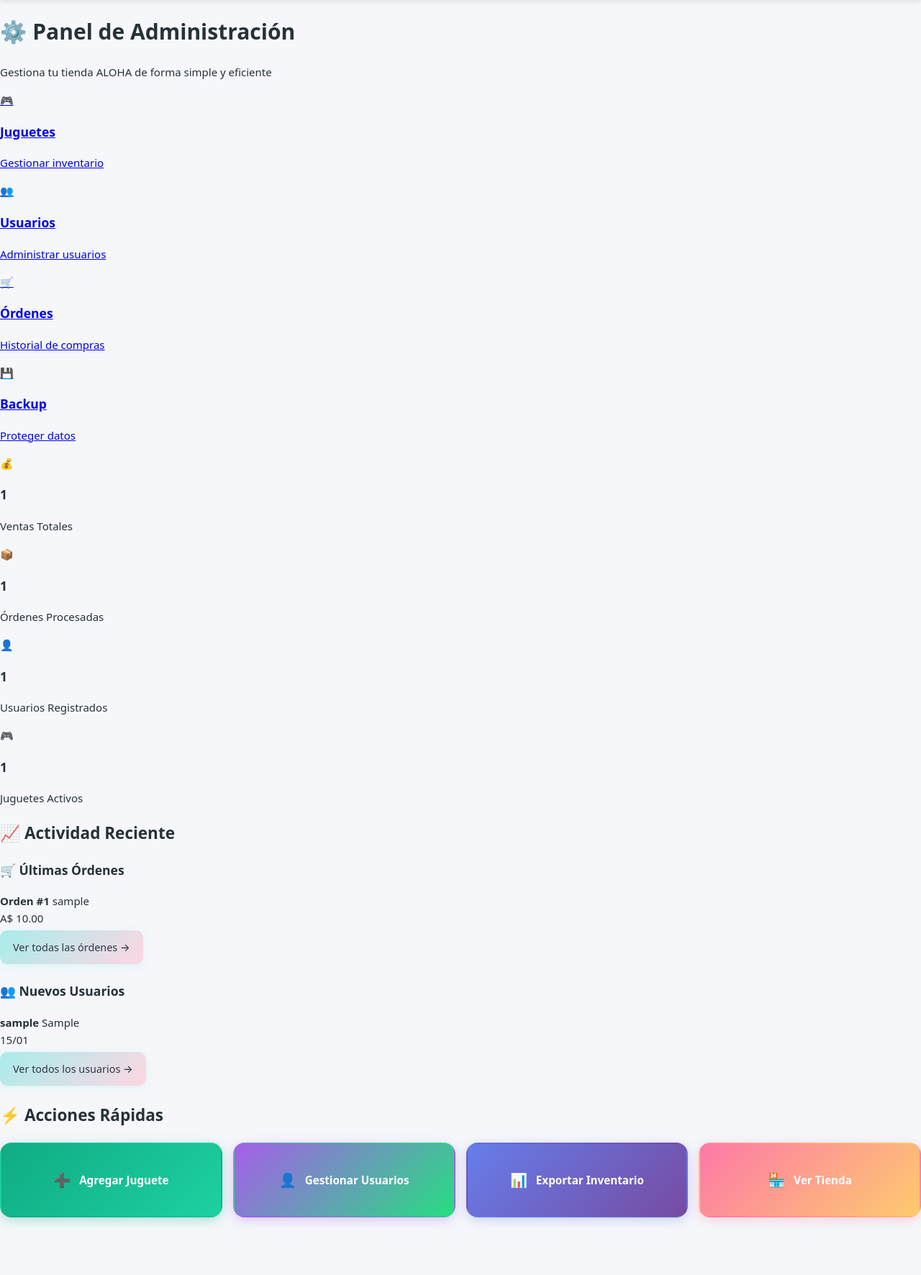
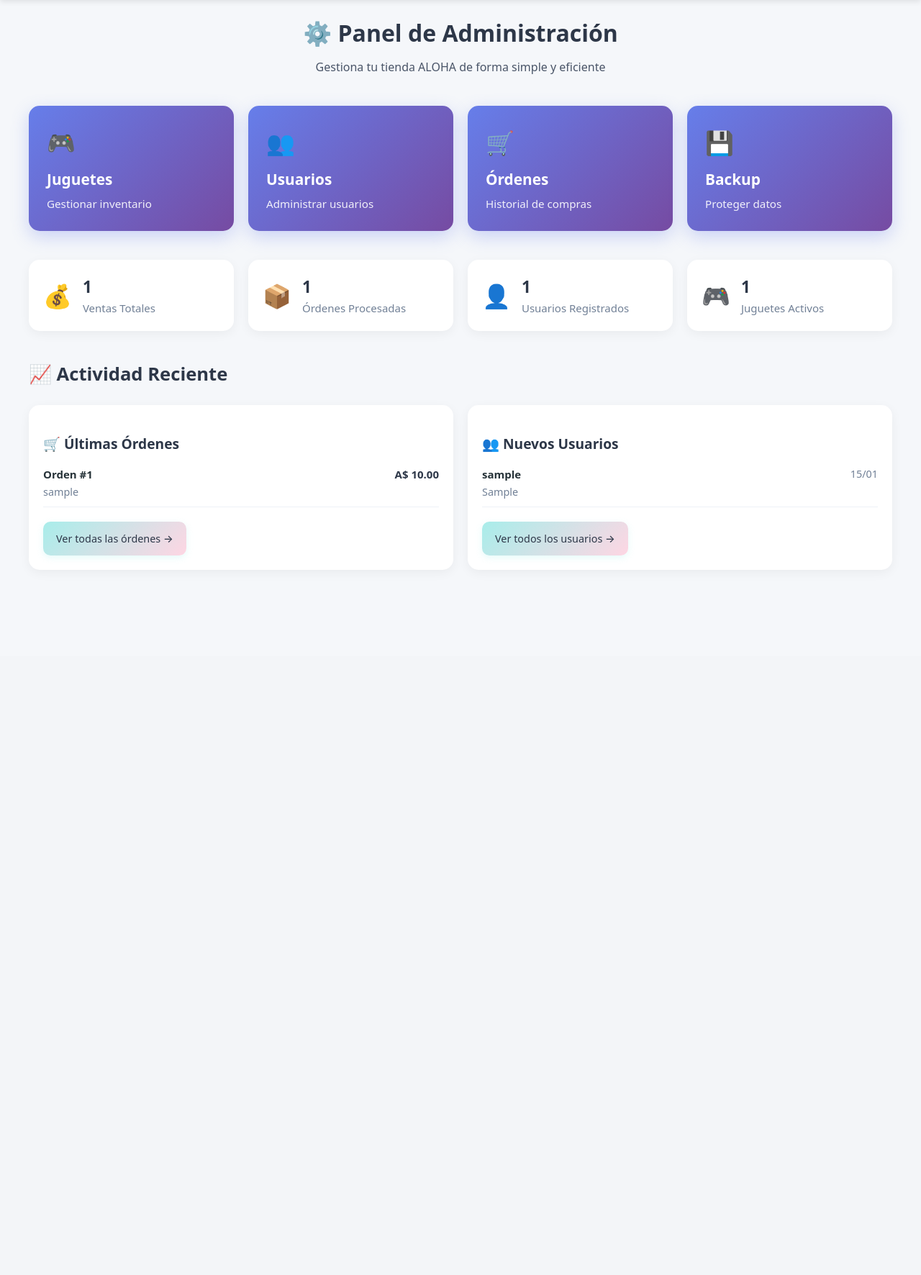
Before and after one commit to Esemanraro/Tienda, a Flask app: template templates/admin_dashboard.html in a window 1280 px wide. Shown: the part 73-1845 px from the top of the page at 72% size. After the commit the page ends 845 px from the top, so only its background shows below. Run offline with Flask 3, Linux system fonts and the light colour scheme; a user stored in the database is signed in; tables that the repository leaves empty hold one stand-in row (values such as "Sample post"); the template is opened without the code that fills it: values that come from a table or form of the project are taken from there, most other values are stand-ins (such as "Sample title", 1, 10 or a date in 2020); parts of the project's set-up code (start-up, migrations or seed data) failed here and were passed over; some libraries are stand-ins or nearby versions.

Commit message:
Admin panel changes

```diff
--- a/templates/admin_dashboard.html
+++ b/templates/admin_dashboard.html
@@ -313,171 +313,120 @@
 {% endblock %}
 
 {% block content %}
-<div class="admin-container admin-dashboard">
-    <!-- Navegación Principal Limpia -->
-    <div class="admin-header">
-        <h1>⚙️ Panel de Administración</h1>
-        <p class="admin-subtitle">Gestiona tu tienda ALOHA de forma simple y eficiente</p>
+<div style="max-width:1200px; margin:0 auto; padding:20px;">
+
+    <!-- Header -->
+    <div style="text-align:center; margin-bottom:40px; animation:fadeInUp 0.6s ease;">
+        <h1 style="font-size:2rem; font-weight:700; color:#2d3748; margin:0;">⚙️ Panel de Administración</h1>
+        <p style="font-size:1rem; color:#4a5568; margin:10px 0 0;">Gestiona tu tienda ALOHA de forma simple y eficiente</p>
     </div>
 
     <!-- Navegación por Cards -->
-    <div class="nav-cards-grid">
-
-        <a href="{{ url_for('admin.toys_page') }}" class="nav-card">
-            <div class="nav-icon">🎮</div>
-            <h3>Juguetes</h3>
-            <p>Gestionar inventario</p>
+    <div style="display:grid; grid-template-columns:repeat(auto-fit, minmax(220px,1fr)); gap:20px; margin-bottom:40px;">
+        <a href="{{ url_for('admin.toys_page') }}" style="background:linear-gradient(135deg,#667eea 0%,#764ba2 100%); color:white; border-radius:15px; padding:25px; text-decoration:none; box-shadow:0 8px 25px rgba(102,126,234,0.3); transition:all 0.3s ease;">
+            <div style="font-size:2rem;">🎮</div>
+            <h3 style="margin:10px 0 5px; font-size:1.3rem; font-weight:600;">Juguetes</h3>
+            <p style="margin:0; color:rgba(255,255,255,0.9); font-size:0.95rem;">Gestionar inventario</p>
         </a>
 
-        <a href="{{ url_for('admin.all_users') }}" class="nav-card">
-            <div class="nav-icon">👥</div>
-            <h3>Usuarios</h3>
-            <p>Administrar usuarios</p>
+        <a href="{{ url_for('admin.all_users') }}" style="background:linear-gradient(135deg,#667eea 0%,#764ba2 100%); color:white; border-radius:15px; padding:25px; text-decoration:none; box-shadow:0 8px 25px rgba(102,126,234,0.3); transition:all 0.3s ease;">
+            <div style="font-size:2rem;">👥</div>
+            <h3 style="margin:10px 0 5px; font-size:1.3rem; font-weight:600;">Usuarios</h3>
+            <p style="margin:0; color:rgba(255,255,255,0.9); font-size:0.95rem;">Administrar usuarios</p>
         </a>
 
-        <a href="{{ url_for('admin.all_orders') }}" class="nav-card">
-            <div class="nav-icon">🛒</div>
-            <h3>Órdenes</h3>
-            <p>Historial de compras</p>
+        <a href="{{ url_for('admin.all_orders') }}" style="background:linear-gradient(135deg,#667eea 0%,#764ba2 100%); color:white; border-radius:15px; padding:25px; text-decoration:none; box-shadow:0 8px 25px rgba(102,126,234,0.3); transition:all 0.3s ease;">
+            <div style="font-size:2rem;">🛒</div>
+            <h3 style="margin:10px 0 5px; font-size:1.3rem; font-weight:600;">Órdenes</h3>
+            <p style="margin:0; color:rgba(255,255,255,0.9); font-size:0.95rem;">Historial de compras</p>
         </a>
 
-        <a href="{{ url_for('admin.backup_dashboard') }}" class="nav-card backup-card">
-            <div class="nav-icon">💾</div>
-            <h3>Backup</h3>
-            <p>Proteger datos</p>
+        <a href="{{ url_for('admin.backup_dashboard') }}" style="background:linear-gradient(135deg,#667eea 0%,#764ba2 100%); color:white; border-radius:15px; padding:25px; text-decoration:none; box-shadow:0 8px 25px rgba(102,126,234,0.3); transition:all 0.3s ease;">
+            <div style="font-size:2rem;">💾</div>
+            <h3 style="margin:10px 0 5px; font-size:1.3rem; font-weight:600;">Backup</h3>
+            <p style="margin:0; color:rgba(255,255,255,0.9); font-size:0.95rem;">Proteger datos</p>
         </a>
     </div>
 
-    <!-- Estadísticas Rápidas -->
-    <div class="stats-overview">
-        <div class="stat-card">
-            <div class="stat-icon">💰</div>
-            <div class="stat-content">
-                <h3>{{ sales_stats.total_sales }}</h3>
-                <p>Ventas Totales</p>
+    <!-- Estadísticas -->
+    <div style="display:grid; grid-template-columns:repeat(auto-fit, minmax(200px,1fr)); gap:20px; margin-bottom:40px;">
+        <div style="background:white; border-radius:15px; padding:20px; box-shadow:0 4px 15px rgba(0,0,0,0.05); display:flex; align-items:center; animation:fadeInUp 0.6s ease;">
+            <div style="font-size:2rem; margin-right:15px;">💰</div>
+            <div>
+                <h3 style="margin:0; font-size:1.4rem; color:#2d3748;">{{ sales_stats.total_sales }}</h3>
+                <p style="margin:0; color:#718096;">Ventas Totales</p>
             </div>
         </div>
-
-        <div class="stat-card">
-            <div class="stat-icon">📦</div>
-            <div class="stat-content">
-                <h3>{{ sales_stats.total_orders }}</h3>
-                <p>Órdenes Procesadas</p>
+        <div style="background:white; border-radius:15px; padding:20px; box-shadow:0 4px 15px rgba(0,0,0,0.05); display:flex; align-items:center; animation:fadeInUp 0.6s ease;">
+            <div style="font-size:2rem; margin-right:15px;">📦</div>
+            <div>
+                <h3 style="margin:0; font-size:1.4rem; color:#2d3748;">{{ sales_stats.total_orders }}</h3>
+                <p style="margin:0; color:#718096;">Órdenes Procesadas</p>
             </div>
         </div>
-
-        <div class="stat-card">
-            <div class="stat-icon">👤</div>
-            <div class="stat-content">
-                <h3>{{ sales_stats.total_users }}</h3>
-                <p>Usuarios Registrados</p>
+        <div style="background:white; border-radius:15px; padding:20px; box-shadow:0 4px 15px rgba(0,0,0,0.05); display:flex; align-items:center; animation:fadeInUp 0.6s ease;">
+            <div style="font-size:2rem; margin-right:15px;">👤</div>
+            <div>
+                <h3 style="margin:0; font-size:1.4rem; color:#2d3748;">{{ sales_stats.total_users }}</h3>
+                <p style="margin:0; color:#718096;">Usuarios Registrados</p>
             </div>
         </div>
-
-        <div class="stat-card">
-            <div class="stat-icon">🎮</div>
-            <div class="stat-content">
-                <h3>{{ toys|length if toys else 0 }}</h3>
-                <p>Juguetes Activos</p>
+        <div style="background:white; border-radius:15px; padding:20px; box-shadow:0 4px 15px rgba(0,0,0,0.05); display:flex; align-items:center; animation:fadeInUp 0.6s ease;">
+            <div style="font-size:2rem; margin-right:15px;">🎮</div>
+            <div>
+                <h3 style="margin:0; font-size:1.4rem; color:#2d3748;">{{ toys|length if toys else 0 }}</h3>
+                <p style="margin:0; color:#718096;">Juguetes Activos</p>
             </div>
         </div>
     </div>
 
-    <!-- Resumen de Actividad Reciente -->
-    <div class="activity-section">
-        <div class="section-header">
-            <h2>📈 Actividad Reciente</h2>
+    <!-- Actividad Reciente -->
+    <div style="margin-bottom:40px;">
+        <div style="margin-bottom:20px;">
+            <h2 style="font-size:1.6rem; font-weight:700; color:#2d3748;">📈 Actividad Reciente</h2>
         </div>
-
-        <div class="activity-grid">
-            <!-- Órdenes Recientes -->
-            <div class="activity-card">
-                <h3>🛒 Últimas Órdenes</h3>
+        <div style="display:grid; grid-template-columns:repeat(auto-fit, minmax(280px,1fr)); gap:20px;">
+            <!-- Órdenes -->
+            <div style="background:white; border-radius:15px; padding:20px; box-shadow:0 4px 15px rgba(0,0,0,0.05);">
+                <h3 style="font-size:1.2rem; font-weight:600; color:#2d3748; margin-bottom:15px;">🛒 Últimas Órdenes</h3>
                 {% if recent_orders %}
-                    <div class="recent-list">
+                <div>
                     {% for order in recent_orders[:5] %}
-                        <div class="recent-item">
-                            <div class="item-info">
-                                <strong>Orden #{{ order.id }}</strong>
-                                <span class="item-user">{{ order.user.username }}</span>
+                    <div style="display:flex; justify-content:space-between; margin-bottom:10px; padding-bottom:8px; border-bottom:1px solid #edf2f7;">
+                        <div>
+                            <strong>Orden #{{ order.id }}</strong><br>
+                            <span style="font-size:0.9rem; color:#718096;">{{ order.user.username }}</span>
                         </div>
-                            <div class="item-value">{{ format_currency(order.total_price) }}</div>
+                        <div style="font-weight:600; color:#2d3748;">{{ format_currency(order.total_price) }}</div>
                     </div>
                     {% endfor %}
                 </div>
-                    <a href="{{ url_for('admin.all_orders') }}" class="secondary-link"
-                       style="background: linear-gradient(135deg, #a8edea 0%, #fed6e3 100%); color: #2d3748; padding: 12px 18px; border-radius: 10px; text-decoration: none; display: inline-block; font-weight: 500; font-size: 0.9rem; border: none; box-shadow: 0 3px 10px rgba(168, 237, 234, 0.3); transition: all 0.3s ease; margin: 5px 0;"
-                       onmouseover="this.style.transform='translateY(-2px)'; this.style.boxShadow='0 6px 20px rgba(168, 237, 234, 0.4)';"
-                       onmouseout="this.style.transform='translateY(0)'; this.style.boxShadow='0 3px 10px rgba(168, 237, 234, 0.3)';">Ver todas las órdenes →</a>
+                <a href="{{ url_for('admin.all_orders') }}" style="background:linear-gradient(135deg,#a8edea 0%,#fed6e3 100%); color:#2d3748; padding:12px 18px; border-radius:10px; text-decoration:none; display:inline-block; font-weight:500; font-size:0.9rem; box-shadow:0 3px 10px rgba(168,237,234,0.3); transition:all 0.3s ease; margin-top:10px;">Ver todas las órdenes →</a>
                 {% else %}
-                    <p class="empty-state">No hay órdenes recientes</p>
+                <p style="color:#a0aec0;">No hay órdenes recientes</p>
                 {% endif %}
             </div>
 
-            <!-- Usuarios Recientes -->
-            <div class="activity-card">
-                <h3>👥 Nuevos Usuarios</h3>
+            <!-- Usuarios -->
+            <div style="background:white; border-radius:15px; padding:20px; box-shadow:0 4px 15px rgba(0,0,0,0.05);">
+                <h3 style="font-size:1.2rem; font-weight:600; color:#2d3748; margin-bottom:15px;">👥 Nuevos Usuarios</h3>
                 {% if recent_users %}
-                    <div class="recent-list">
+                <div>
                     {% for user in recent_users[:5] %}
-                        <div class="recent-item">
-                            <div class="item-info">
-                                <strong>{{ user.username }}</strong>
-                                <span class="item-center">{{ user.center }}</span>
+                    <div style="display:flex; justify-content:space-between; margin-bottom:10px; padding-bottom:8px; border-bottom:1px solid #edf2f7;">
+                        <div>
+                            <strong>{{ user.username }}</strong><br>
+                            <span style="font-size:0.9rem; color:#718096;">{{ user.center }}</span>
                         </div>
-                            <div class="item-date">{{ user.created_at.strftime('%d/%m') }}</div>
+                        <div style="font-size:0.9rem; color:#718096;">{{ user.created_at.strftime('%d/%m') }}</div>
                     </div>
                     {% endfor %}
                 </div>
-                    <a href="{{ url_for('admin.all_users') }}" class="secondary-link"
-                       style="background: linear-gradient(135deg, #a8edea 0%, #fed6e3 100%); color: #2d3748; padding: 12px 18px; border-radius: 10px; text-decoration: none; display: inline-block; font-weight: 500; font-size: 0.9rem; border: none; box-shadow: 0 3px 10px rgba(168, 237, 234, 0.3); transition: all 0.3s ease; margin: 5px 0;"
-                       onmouseover="this.style.transform='translateY(-2px)'; this.style.boxShadow='0 6px 20px rgba(168, 237, 234, 0.4)';"
-                       onmouseout="this.style.transform='translateY(0)'; this.style.boxShadow='0 3px 10px rgba(168, 237, 234, 0.3)';">Ver todos los usuarios →</a>
+                <a href="{{ url_for('admin.all_users') }}" style="background:linear-gradient(135deg,#a8edea 0%,#fed6e3 100%); color:#2d3748; padding:12px 18px; border-radius:10px; text-decoration:none; display:inline-block; font-weight:500; font-size:0.9rem; box-shadow:0 3px 10px rgba(168,237,234,0.3); transition:all 0.3s ease; margin-top:10px;">Ver todos los usuarios →</a>
                 {% else %}
-                    <p class="empty-state">No hay usuarios recientes</p>
+                <p style="color:#a0aec0;">No hay usuarios recientes</p>
                 {% endif %}
             </div>
-        </div>
-    </div>
-
-    <!-- Acciones Rápidas -->
-    <div class="quick-actions">
-        <div class="section-header">
-            <h2>⚡ Acciones Rápidas</h2>
-        </div>
-
-        <div class="actions-grid" style="display: grid; grid-template-columns: repeat(auto-fit, minmax(200px, 1fr)); gap: 15px; margin: 20px 0;">
-            <a href="{{ url_for('admin.toys_page') }}" class="action-btn primary"
-               style="background: linear-gradient(135deg, #10ac84 0%, #1dd1a1 100%); color: white; padding: 1.25rem 1.5rem; border-radius: 16px; text-decoration: none; display: flex; align-items: center; justify-content: center; gap: 0.75rem; font-weight: 600; font-size: 0.95rem; border: 2px solid transparent; box-shadow: 0 4px 15px rgba(16, 172, 132, 0.3); transition: all 0.3s cubic-bezier(0.4, 0, 0.2, 1); position: relative; overflow: hidden; min-height: 60px; transform: translateZ(0);"
-               onmouseover="this.style.transform='translateY(-3px) translateZ(0)'; this.style.boxShadow='0 8px 25px rgba(16, 172, 132, 0.4)';"
-               onmouseout="this.style.transform='translateY(0) translateZ(0)'; this.style.boxShadow='0 4px 15px rgba(16, 172, 132, 0.3)';">
-                <span class="action-icon" style="font-size: 1.2rem;">➕</span>
-                <span class="action-text">Agregar Juguete</span>
-            </a>
-
-            <a href="{{ url_for('admin.all_users') }}" class="action-btn secondary"
-               style="background: linear-gradient(135deg, #a55eea 0%, #26de81 100%); color: white; padding: 1.25rem 1.5rem; border-radius: 16px; text-decoration: none; display: flex; align-items: center; justify-content: center; gap: 0.75rem; font-weight: 600; font-size: 0.95rem; border: 2px solid transparent; box-shadow: 0 4px 15px rgba(165, 94, 234, 0.3); transition: all 0.3s cubic-bezier(0.4, 0, 0.2, 1); position: relative; overflow: hidden; min-height: 60px; transform: translateZ(0);"
-               onmouseover="this.style.transform='translateY(-3px) translateZ(0)'; this.style.boxShadow='0 8px 25px rgba(165, 94, 234, 0.4)';"
-               onmouseout="this.style.transform='translateY(0) translateZ(0)'; this.style.boxShadow='0 4px 15px rgba(165, 94, 234, 0.3)';">
-                <span class="action-icon" style="font-size: 1.2rem;">👤</span>
-                <span class="action-text">Gestionar Usuarios</span>
-            </a>
-
-            <a href="{{ url_for('admin.export_inventory') }}" class="action-btn secondary"
-               style="background: linear-gradient(135deg, #667eea 0%, #764ba2 100%); color: white; padding: 1.25rem 1.5rem; border-radius: 16px; text-decoration: none; display: flex; align-items: center; justify-content: center; gap: 0.75rem; font-weight: 600; font-size: 0.95rem; border: 2px solid transparent; box-shadow: 0 4px 15px rgba(102, 126, 234, 0.3); transition: all 0.3s cubic-bezier(0.4, 0, 0.2, 1); position: relative; overflow: hidden; min-height: 60px; transform: translateZ(0);"
-               onmouseover="this.style.transform='translateY(-3px) translateZ(0)'; this.style.boxShadow='0 8px 25px rgba(102, 126, 234, 0.4)';"
-               onmouseout="this.style.transform='translateY(0) translateZ(0)'; this.style.boxShadow='0 4px 15px rgba(102, 126, 234, 0.3)';">
-                <span class="action-icon" style="font-size: 1.2rem;">📊</span>
-                <span class="action-text">Exportar Inventario</span>
-            </a>
-
-            <a href="{{ url_for('shop.index') }}" class="action-btn tertiary"
-               style="background: linear-gradient(135deg, #fd79a8 0%, #fdcb6e 100%); color: white; padding: 1.25rem 1.5rem; border-radius: 16px; text-decoration: none; display: flex; align-items: center; justify-content: center; gap: 0.75rem; font-weight: 600; font-size: 0.95rem; border: 2px solid transparent; box-shadow: 0 4px 15px rgba(253, 121, 168, 0.3); transition: all 0.3s cubic-bezier(0.4, 0, 0.2, 1); position: relative; overflow: hidden; min-height: 60px; transform: translateZ(0);"
-               onmouseover="this.style.transform='translateY(-3px) translateZ(0)'; this.style.boxShadow='0 8px 25px rgba(253, 121, 168, 0.4)';"
-               onmouseout="this.style.transform='translateY(0) translateZ(0)'; this.style.boxShadow='0 4px 15px rgba(253, 121, 168, 0.3)';">
-                <span class="action-icon" style="font-size: 1.2rem;">🏪</span>
-                <span class="action-text">Ver Tienda</span>
-            </a>
         </div>
     </div>
 </div>
```
Also changed, not shown: static/images/toys/20250828_051648_Screenshot_2024-11-06_212126.png (added), static/images/toys/20250828_052651_Screenshot_2024-11-06_212126.png (added). Lines whose indentation alone changed are shown as unchanged.
